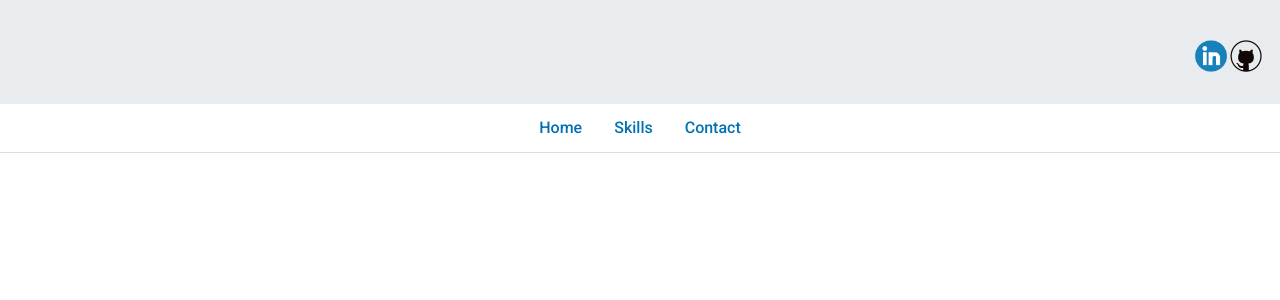
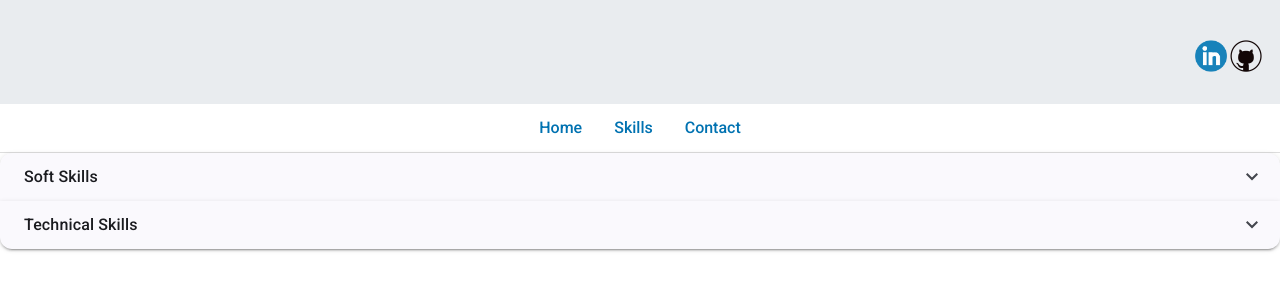
Before and after one commit to SuperNGS/super-ngs, an Angular app in the folder super-ngs-frontend/: page /skills in a window 1280 px wide. Shown: the top 300 px of the page. Built offline with nearby package versions, Linux system fonts and the light colour scheme; no server answers.

Commit message:
Split skills into soft and technical

```diff
--- a/super-ngs-frontend/src/app/skills/skills.component.html
+++ b/super-ngs-frontend/src/app/skills/skills.component.html
@@ -1,5 +1,11 @@
 <mat-accordion>
-    @for(skill of skills; track skill.id) {
+    <!-- Create an expansion panel containing soft skills -->
+    <mat-expansion-panel>
+        <mat-expansion-panel-header>
+            Soft Skills
+        </mat-expansion-panel-header>
+        <mat-accordion>
+            @for(skill of softSkills; track skill.id) {
                 <mat-expansion-panel>
                     <mat-expansion-panel-header>
                         {{skill.name}}
@@ -8,3 +14,22 @@
                 </mat-expansion-panel>
             }
         </mat-accordion>
+    </mat-expansion-panel>
+
+    <!-- Create an expansion panel contaning technical skills -->
+    <mat-expansion-panel>
+        <mat-expansion-panel-header>
+            Technical Skills
+        </mat-expansion-panel-header>
+        <mat-accordion>
+            @for(skill of technicalSkills; track skill.id) {
+                <mat-expansion-panel>
+                    <mat-expansion-panel-header>
+                        {{skill.name}}
+                    </mat-expansion-panel-header>
+                    <p>{{skill.description}}</p>
+                </mat-expansion-panel>
+            }
+        </mat-accordion>
+    </mat-expansion-panel>
+</mat-accordion>
--- a/super-ngs-frontend/src/app/skills/skills.component.ts
+++ b/super-ngs-frontend/src/app/skills/skills.component.ts
@@ -1,25 +1,28 @@
 import { Component, OnInit } from '@angular/core';
 import { MatExpansionModule } from '@angular/material/expansion';
+import { MatCardModule } from '@angular/material/card';
 import { SkillsService } from '../services/skills.service';
 import { Skills } from '../classes/skills';
 
 @Component({
   selector: 'app-skills',
   standalone: true,
-  imports: [MatExpansionModule],
+  imports: [MatExpansionModule, MatCardModule],
   templateUrl: './skills.component.html',
   styleUrl: './skills.component.scss'
 })
 export class SkillsComponent implements OnInit {
-  skills: Skills[] = [];
+  softSkills: Skills[] = [];
+  technicalSkills: Skills[] = [];
 
   constructor(private skillsService: SkillsService) {}
 
   ngOnInit(): void {
     this.skillsService.getSkills().subscribe({
       next: (res) => {
-        // Convert skills object to an array and save
-        this.skills = Object.values(res);
+        // Convert skills object to two arrays, soft and technical, and save
+        this.softSkills = Object.values(res.soft);
+        this.technicalSkills = Object.values(res.technical);
       },
       error: (err) => {
         console.error(err);
```
Lines whose indentation alone changed are shown as unchanged.
